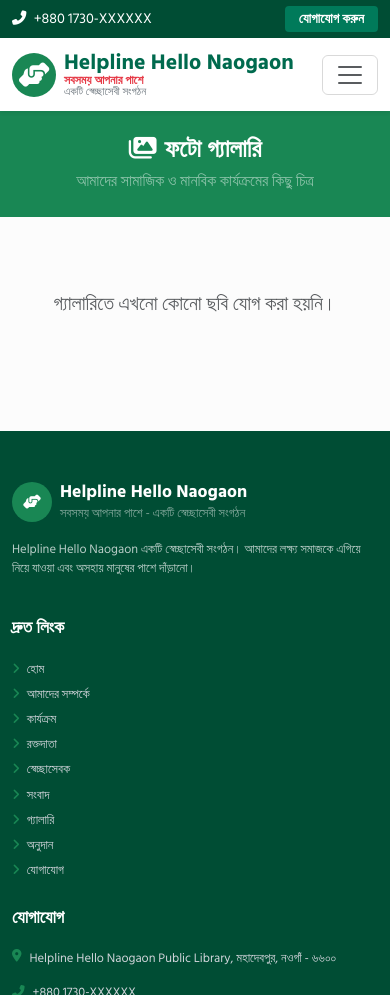
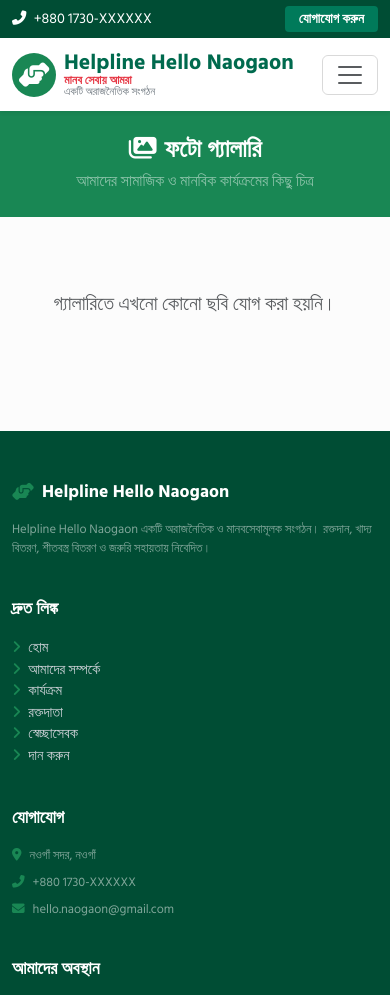
Before and after one commit to hijbullahx/hello_naogaon, a Django app: page /gallery/ in a window 390 px wide. Shown: the top 995 px of the page. Run offline with Django 5.2, Linux system fonts and the light colour scheme; data that the repository does not hold is empty; parts of the project's set-up code (start-up, migrations or seed data) failed here and were passed over.

Commit message:
feat: add responsive base template with site navigation and footer structure

```diff
--- a/templates/base.html
+++ b/templates/base.html
@@ -4,7 +4,7 @@
 <head>
     <meta charset="UTF-8">
     <meta name="viewport" content="width=device-width, initial-scale=1.0">
-    <title>{% block title %}{{ site_setting.title|default:"Helpline Hello Naogaon" }} - {{ site_setting.tagline|default:"সবসময় আপনার পাশে" }}{% endblock %}</title>
+    <title>{% block title %}{{ site_setting.title|default:"Helpline Hello Naogaon" }} - {{ site_setting.tagline|default:"মানব সেবায় আমরা" }}{% endblock %}</title>
     <!-- Bootstrap 5 CSS -->
     <link href="https://cdn.jsdelivr.net/npm/bootstrap@5.3.2/dist/css/bootstrap.min.css" rel="stylesheet">
     <!-- FontAwesome 6 Icons -->
@@ -46,8 +46,8 @@
                 {% endif %}
                 <div class="lh-1">
                     <div class="brand-title">{{ site_setting.hero_title|default:"Helpline Hello Naogaon" }}</div>
-                    <div class="brand-tagline">সবসময় আপনার পাশে</div>
-                    <div class="brand-subtagline">একটি স্বেচ্ছাসেবী সংগঠন</div>
+                    <div class="brand-tagline">মানব সেবায় আমরা</div>
+                    <div class="brand-subtagline">একটি অরাজনৈতিক সংগঠন</div>
                 </div>
             </a>
 
@@ -79,7 +79,7 @@
                         <a class="nav-link {% if request.resolver_match.app_name == 'gallery' %}active{% endif %}" href="{% url 'gallery:gallery_view' %}">গ্যালারি</a>
                     </li>
                     <li class="nav-item">
-                        <a class="nav-link {% if request.resolver_match.app_name == 'donations' %}active{% endif %}" href="{% url 'donations:donate' %}">অনুদান</a>
+                        <a class="nav-link {% if request.resolver_match.app_name == 'donations' %}active{% endif %}" href="{% url 'donations:donate' %}">দান করুন</a>
                     </li>
                     <li class="nav-item">
                         <a class="nav-link {% if request.resolver_match.url_name == 'contact' %}active{% endif %}" href="{% url 'core:contact' %}">যোগাযোগ</a>
@@ -88,12 +88,12 @@
 
                 {% if user.is_authenticated %}
                 <div class="dropdown ms-lg-3">
-                    <button class="btn btn-sm btn-outline-success dropdown-toggle" type="button" id="userMenu" data-bs-toggle="dropdown" aria-expanded="false">
+                    <button class="btn btn-sm btn-outline-success dropdown-toggle fw-bold" type="button" id="userMenu" data-bs-toggle="dropdown" aria-expanded="false">
                         <i class="fas fa-user-circle me-1"></i> {{ user.username }}
                     </button>
                     <ul class="dropdown-menu dropdown-menu-end shadow-sm" aria-labelledby="userMenu">
                         {% if user.is_staff %}
-                        <li><a class="dropdown-item fw-bold text-success" href="{% url 'core:dashboard' %}"><i class="fas fa-sliders-h me-2"></i>অ্যাডমিন কন্ট্রোল প্যানেল</a></li>
+                        <li><a class="dropdown-item fw-bold text-success" href="{% url 'core:dashboard' %}"><i class="fas fa-sliders-h me-2"></i>ড্যাশবোর্ড প্যানেল</a></li>
                         <li><hr class="dropdown-divider"></li>
                         {% endif %}
                         <li>
@@ -103,6 +103,12 @@
                             </form>
                         </li>
                     </ul>
+                </div>
+                {% else %}
+                <div class="ms-lg-3 mt-2 mt-lg-0">
+                    <a href="{% url 'login' %}" class="btn btn-sm btn-success fw-bold px-3 py-1 shadow-sm d-inline-flex align-items-center gap-1">
+                        <i class="fas fa-sign-in-alt me-1"></i> Log In
+                    </a>
                 </div>
                 {% endif %}
             </div>
@@ -129,55 +135,38 @@
     <!-- Footer -->
     <footer>
         <div class="container">
-            <div class="row gy-4">
-                <!-- Col 1: About -->
+            <div class="row g-4">
+                <!-- Col 1: About Organization -->
                 <div class="col-lg-4 col-md-6">
-                    <div class="d-flex align-items-center gap-2 mb-3">
-                        {% if site_setting.logo %}
-                            <img src="{{ site_setting.logo.url }}" alt="Logo" style="width: 40px; height: 40px; object-fit: contain;">
-                        {% else %}
-                            <div class="bg-success text-white rounded-circle d-flex align-items-center justify-content-center" style="width: 40px; height: 40px;">
-                                <i class="fas fa-hands-helping"></i>
-                            </div>
-                        {% endif %}
-                        <div>
-                            <h5 class="mb-0 text-white fw-bold">{{ site_setting.hero_title|default:"Helpline Hello Naogaon" }}</h5>
-                            <small class="text-white-50">সবসময় আপনার পাশে - একটি স্বেচ্ছাসেবী সংগঠন</small>
-                        </div>
-                    </div>
-                    <p class="small text-light opacity-75 mb-3">
-                        {{ site_setting.footer_about|default:"Helpline Hello Naogaon একটি স্বেচ্ছাসেবী সংগঠন। আমাদের লক্ষ্য সমাজকে এগিয়ে নিয়ে যাওয়া এবং অসহায় মানুষের পাশে দাঁড়ানো।" }}
+                    <h5 class="d-flex align-items-center gap-2">
+                        <i class="fas fa-hands-helping text-success"></i>
+                        {{ site_setting.hero_title|default:"Helpline Hello Naogaon" }}
+                    </h5>
+                    <p class="text-white-50 small mt-3">
+                        {{ site_setting.about_text|default:"Helpline Hello Naogaon একটি অরাজনৈতিক ও মানবসেবামূলক সংগঠন। রক্তদান, খাদ্য বিতরণ, শীতবস্ত্র বিতরণ ও জরুরি সহায়তায় নিবেদিত।"|truncatewords:25 }}
                     </p>
-                    <div class="d-flex">
-                        {% if site_setting.facebook_url %}<a href="{{ site_setting.facebook_url }}" target="_blank" class="footer-social-icon"><i class="fab fa-facebook-f"></i></a>{% endif %}
-                        {% if site_setting.youtube_url %}<a href="{{ site_setting.youtube_url }}" target="_blank" class="footer-social-icon"><i class="fab fa-youtube"></i></a>{% endif %}
-                        {% if site_setting.whatsapp_number %}<a href="https://wa.me/{{ site_setting.whatsapp_number }}" target="_blank" class="footer-social-icon"><i class="fab fa-whatsapp"></i></a>{% endif %}
-                    </div>
                 </div>
 
                 <!-- Col 2: Quick Links -->
                 <div class="col-lg-2 col-md-6">
-                    <h5>দ্রুত লিংক</h5>
-                    <ul class="list-unstyled small lh-lg mb-0">
+                    <h5>দ্রুত লিঙ্ক</h5>
+                    <ul class="list-unstyled footer-links">
                         <li><a href="{% url 'core:home' %}"><i class="fas fa-angle-right me-1 text-success"></i> হোম</a></li>
                         <li><a href="{% url 'core:about' %}"><i class="fas fa-angle-right me-1 text-success"></i> আমাদের সম্পর্কে</a></li>
                         <li><a href="{% url 'programs:program_list' %}"><i class="fas fa-angle-right me-1 text-success"></i> কার্যক্রম</a></li>
                         <li><a href="{% url 'volunteers:blood_donors' %}"><i class="fas fa-angle-right me-1 text-success"></i> রক্তদাতা</a></li>
                         <li><a href="{% url 'volunteers:apply' %}"><i class="fas fa-angle-right me-1 text-success"></i> স্বেচ্ছাসেবক</a></li>
-                        <li><a href="{% url 'news:article_list' %}"><i class="fas fa-angle-right me-1 text-success"></i> সংবাদ</a></li>
-                        <li><a href="{% url 'gallery:gallery_view' %}"><i class="fas fa-angle-right me-1 text-success"></i> গ্যালারি</a></li>
-                        <li><a href="{% url 'donations:donate' %}"><i class="fas fa-angle-right me-1 text-success"></i> অনুদান</a></li>
-                        <li><a href="{% url 'core:contact' %}"><i class="fas fa-angle-right me-1 text-success"></i> যোগাযোগ</a></li>
+                        <li><a href="{% url 'donations:donate' %}"><i class="fas fa-angle-right me-1 text-success"></i> দান করুন</a></li>
                     </ul>
                 </div>
 
                 <!-- Col 3: Contact Info -->
                 <div class="col-lg-3 col-md-6">
                     <h5>যোগাযোগ</h5>
-                    <ul class="list-unstyled small lh-lg opacity-88">
-                        <li class="d-flex align-items-start gap-2 mb-2">
-                            <i class="fas fa-map-marker-alt text-success mt-1"></i>
-                            <span>{{ site_setting.contact_address|default:"Helpline Hello Naogaon Public Library, মহাদেবপুর, নওগাঁ - ৬৬০০" }}</span>
+                    <ul class="list-unstyled footer-contact text-white-50 small">
+                        <li class="d-flex align-items-center gap-2 mb-2">
+                            <i class="fas fa-map-marker-alt text-success"></i>
+                            <span>{{ site_setting.contact_address|default:"নওগাঁ সদর, নওগাঁ" }}</span>
                         </li>
                         <li class="d-flex align-items-center gap-2 mb-2">
                             <i class="fas fa-phone-alt text-success"></i>
@@ -186,10 +175,6 @@
                         <li class="d-flex align-items-center gap-2 mb-2">
                             <i class="fas fa-envelope text-success"></i>
                             <span>{{ site_setting.contact_email|default:"hello.naogaon@gmail.com" }}</span>
-                        </li>
-                        <li class="d-flex align-items-center gap-2 mb-2">
-                            <i class="fab fa-facebook text-success"></i>
-                            <span>facebook.com/hello.naogaon</span>
                         </li>
                     </ul>
                 </div>
@@ -217,8 +202,9 @@
     </footer>
 
     <!-- Bootstrap JS Bundle -->
+    <script src="https://cdn.jsdelivr.net/npm/bootstrap@5.3.2/dist/css/bootstrap.min.css"></script>
     <script src="https://cdn.jsdelivr.net/npm/bootstrap@5.3.2/dist/js/bootstrap.bundle.min.js"></script>
+    {% include 'includes/program_donation_modal.html' %}
     {% block extra_js %}{% endblock %}
-    {% include 'includes/program_donation_modal.html' %}
 </body>
 </html>
```
